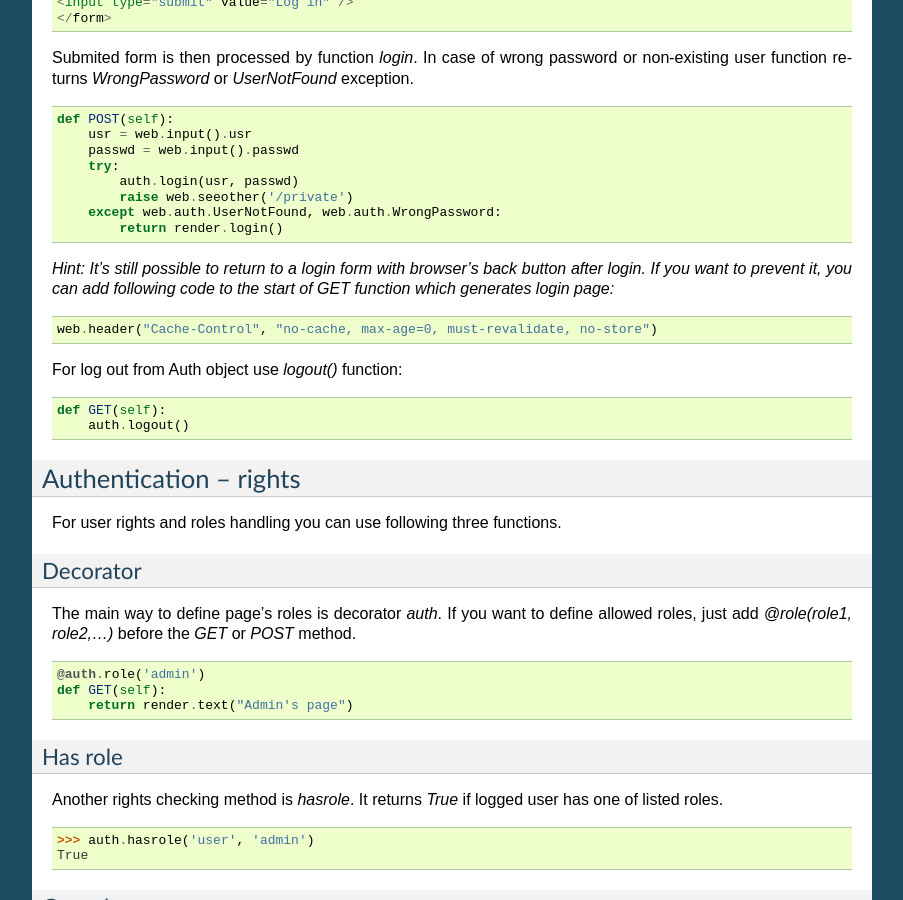
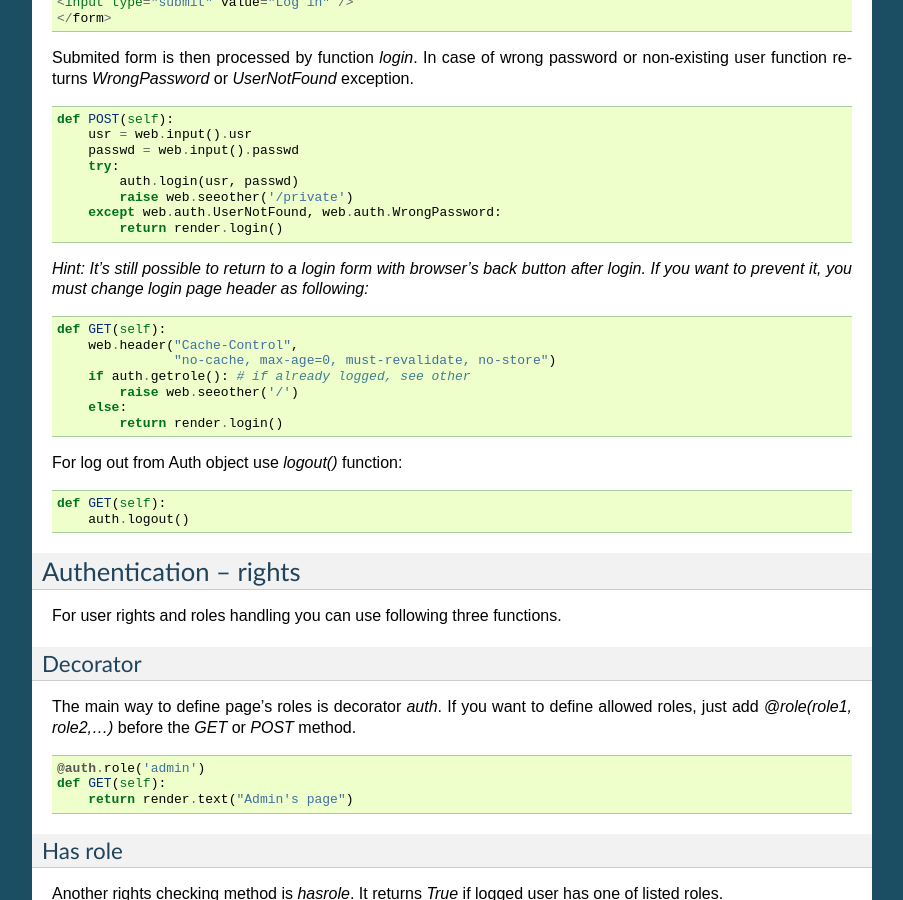
Before and after one commit to webpy/webpy, a Sphinx documentation site: the page built from docs/auth.rst, in a window 1280 px wide and 900 px high, scrolled down 805 px. Shown: the whole window, without its empty margins (198-1101 px from the left). Built offline with Sphinx 7.4.7, drawn with Linux system fonts in a browser that asks for light colours; pages that are not in the unit, such as notebooks, are missing from menus.

Commit message:
Relogin prevention docs updated

```diff
--- a/docs/auth.rst
+++ b/docs/auth.rst
@@ -72,12 +72,18 @@ exception.
             return render.login()
 
 *Hint: It's still possible to return to a login form with browser's back button
-after login. If you want to prevent it, you can add following code to the start
-of GET function which generates login page:*
+after login. If you want to prevent it, you must change login page header as
+following:*
 
 .. code:: python
 
-    web.header("Cache-Control", "no-cache, max-age=0, must-revalidate, no-store")
+    def GET(self):
+        web.header("Cache-Control",
+                   "no-cache, max-age=0, must-revalidate, no-store")
+        if auth.getrole(): # if already logged, see other
+            raise web.seeother('/')
+        else:
+            return render.login()
 
 
 For log out from Auth object use `logout()` function:
```
